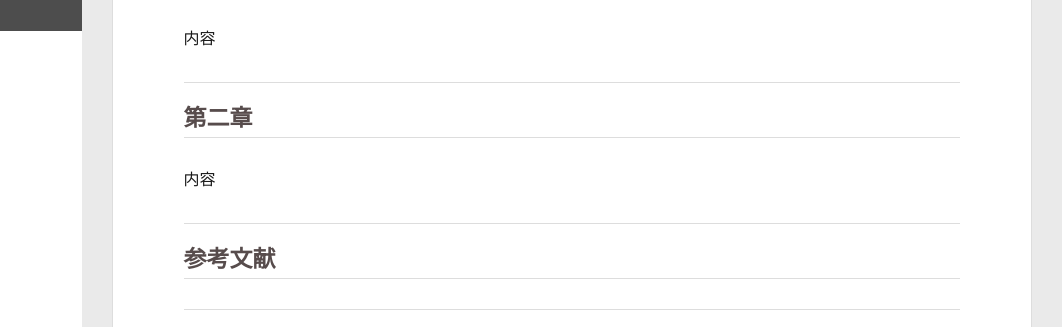
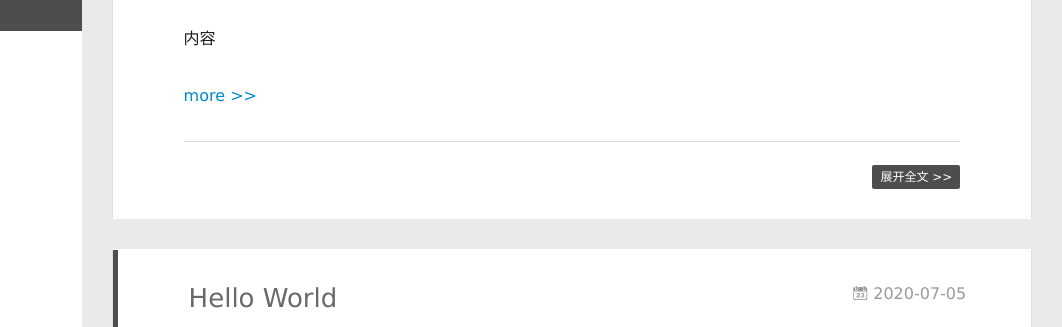
Before and after one commit to miku104/miku104.github.io, a plain HTML site: page index.html in a window 1280 px wide. Shown: the part 149-476 px from the top of the page, 218-1280 px from the left. Drawn offline with Linux system fonts and the light colour scheme.

Commit message:
Site updated: 2020-07-05 17:28:10

```diff
--- a/index.html
+++ b/index.html
@@ -173,10 +173,9 @@
     <div class="article-entry" itemprop="articleBody">
 
         <h2 id="第一篇"><a href="#第一篇" class="headerlink" title="第一篇"></a>第一篇</h2><p>内容</p>
-<hr>
-<h2 id="第二章"><a href="#第二章" class="headerlink" title="第二章"></a>第二章</h2><p>内容</p>
-<hr>
-<h2 id="参考文献"><a href="#参考文献" class="headerlink" title="参考文献"></a>参考文献</h2>
+
+          <a class="article-more-a" href="/2020/07/05/%E6%88%91%E7%9A%84%E7%AC%AC%E4%B8%80%E7%AF%87%E5%8D%9A%E5%AE%A2%E6%96%87%E7%AB%A0/#more">more >></a>
+
 
 
 
```
Also changed, not shown: 2020/07/05/我的第一篇博客文章/index.html (+5 -3 lines).
